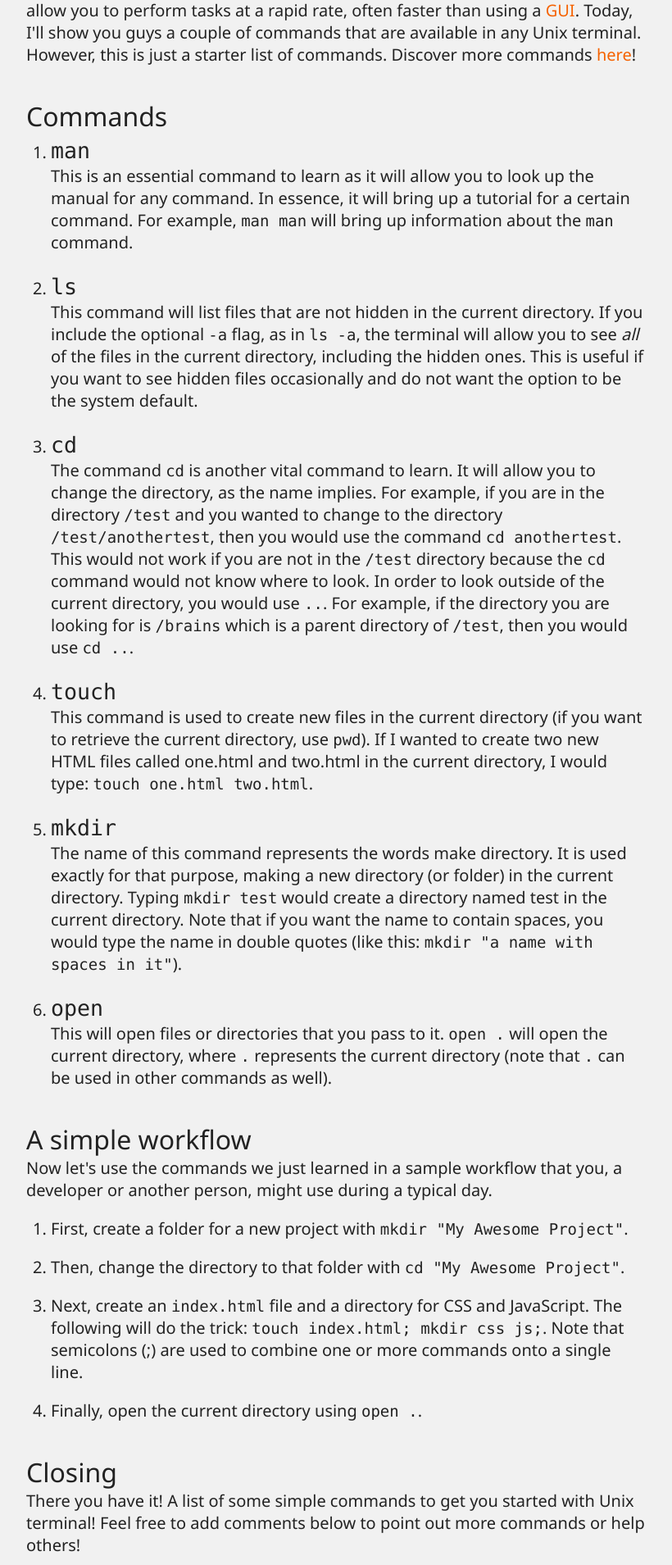
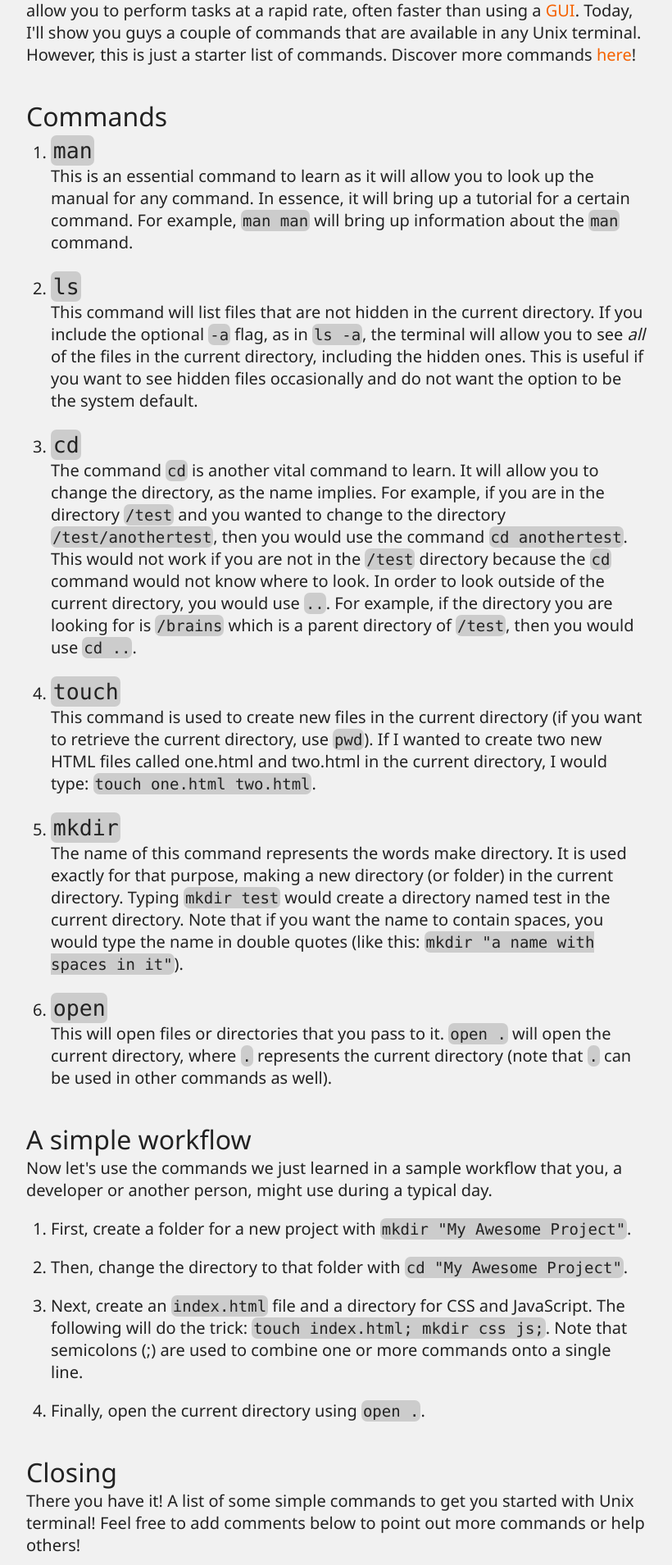
Before and after one commit to srikarg/srikarg.github.io, a Jekyll site: the page built from _posts/2013-04-10-unix-terminal-commands.html, in a window 1280 px wide. Shown: the part 498-2407 px from the top of the page at 82% size, without its empty margins (52-872 px from the left). Built offline with Jekyll 4.4.1, drawn with Linux system fonts in a browser that asks for light colours; nearby versions of some CDN libraries; Markdown is read by kramdown in place of the engine named in the settings; comment, search, counter and statistics services are not loaded.

Commit message:
Styling issues fixes.

```diff
--- a/css/style.css
+++ b/css/style.css
@@ -27,10 +27,22 @@
     border-radius: 7px;
 }
 
-code,pre {
+code, pre {
     font-family: Consolas, "Courier New", Courier, FreeMono, monospace;
     font-size: .95em;
     margin: 1em 0 1.5em;
+}
+
+code {
+    background: #CCCCCC;
+    border-radius: 7px;
+    padding: 0.1em;
+}
+
+.highlight code {
+    background: #222;
+    border-radius: 0px;
+    padding: 0;
 }
 
 .highlight .hll {
```
